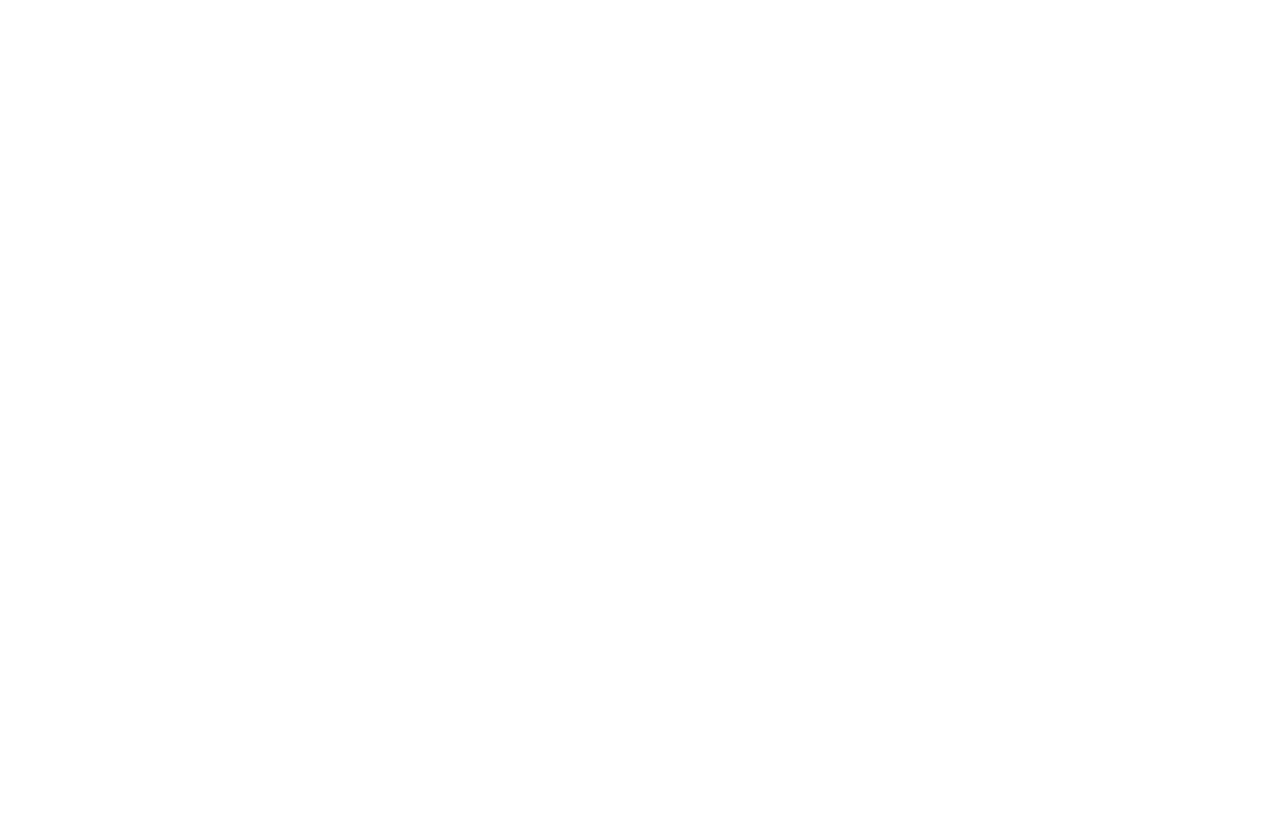
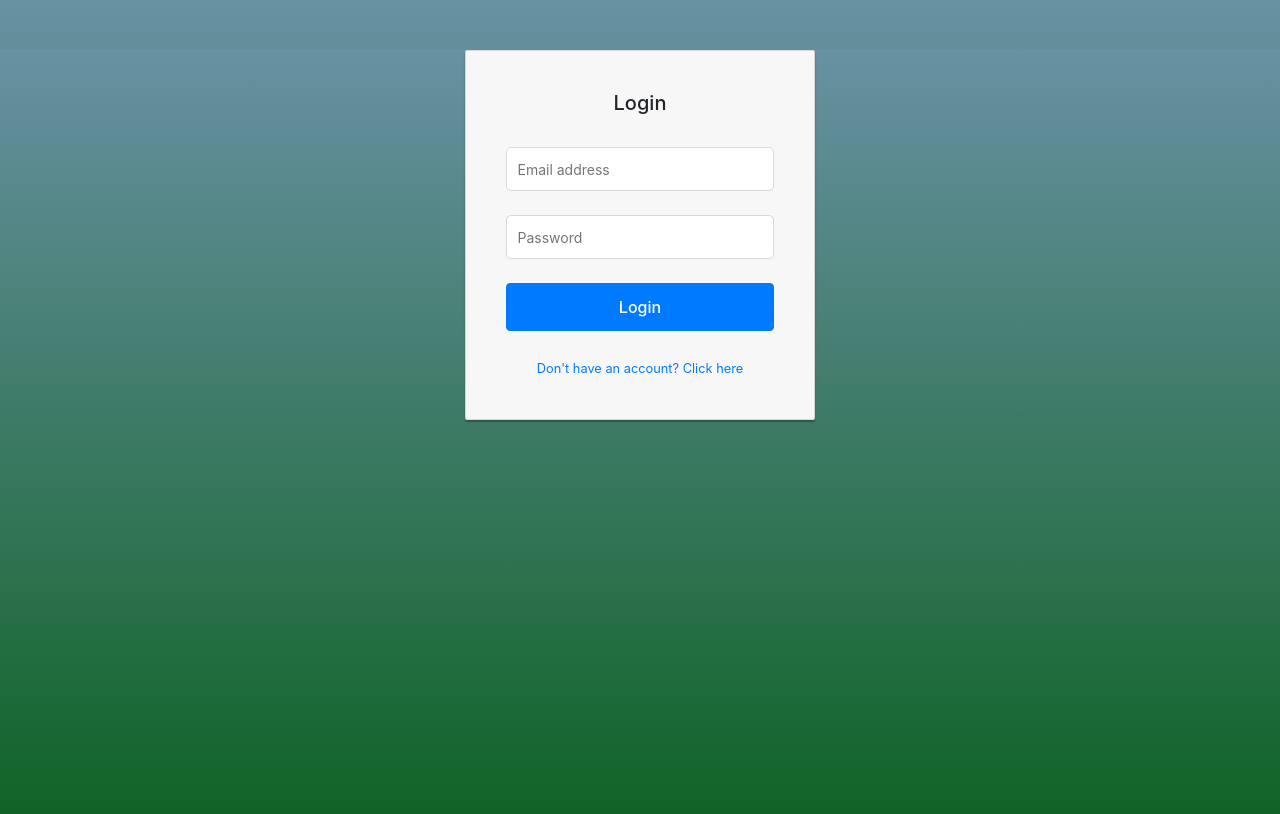
Before and after one commit to iamsoinspiring/client, a plain HTML site: page index.html in a window 1280 px wide. Drawn offline with nearby package versions, Linux system fonts and the light colour scheme.

```diff
--- /dev/null
+++ b/css/loginRegister.css
@@ -0,0 +1,46 @@
+body, html {
+  height: 100%;
+  background-repeat: no-repeat;
+  background-image: linear-gradient(rgb(104, 145, 162), rgb(12, 97, 33));
+}
+
+.card-container.card {
+  max-width: 350px;
+  padding: 40px 40px;
+}
+
+input {
+  border-radius: 5px;
+  border-style: solid;
+  border-width: 0.5px;
+  border-color: #d7d7d7;
+  padding: 0.75em;
+  direction: ltr;
+  height: 44px;
+  font-size: 14px;
+  box-sizing: border-box;
+}
+
+.card {
+  background-color: #F7F7F7;
+  /* just in case there no content*/
+  padding: 20px 25px 30px;
+  margin: 0 auto 25px;
+  margin-top: 50px;
+  /* shadows and rounded borders */
+  -moz-border-radius: 2px;
+  -webkit-border-radius: 2px;
+  border-radius: 2px;
+  -moz-box-shadow: 0px 2px 2px rgba(0, 0, 0, 0.3);
+  -webkit-box-shadow: 0px 2px 2px rgba(0, 0, 0, 0.3);
+  box-shadow: 0px 2px 2px rgba(0, 0, 0, 0.3);
+}
+
+.btn {
+  font-weight: 500;
+  height: 48px;
+  -moz-user-select: none;
+  -webkit-user-select: none;
+  user-select: none;
+  cursor: default;
+}
--- a/index.html
+++ b/index.html
@@ -4,9 +4,29 @@
   <meta charset="UTF-8">
   <meta name="viewport" content="width=device-width, initial-scale=1.0">
   <meta http-equiv="X-UA-Compatible" content="ie=edge">
+  <link rel="stylesheet" href="https://cdnjs.cloudflare.com/ajax/libs/twitter-bootstrap/4.1.2/css/bootstrap.min.css" />
+  <link rel="stylesheet" href="css/loginRegister.css">
   <title>Login</title>
 </head>
 <body>
+  <div id="app">
+    <div class="container">
+      <div class="card card-container">
+        <h5 style="align-self: center">Login</h5>
+        <br>
+        <!-- <h5>{{ error }}</h5> -->
+        <input type="text" id="email" v-model="email" placeholder="Email address"><br>
+        <input type="password" id="password" v-model="password" placeholder="Password"><br>
+        <button class="btn btn-primary btn-block btn-signin" v-on:click="userLogin">Login</button><br>
+        <a href="http://localhost:8080/register.html" style="align-self: center"><small>Don't have an account? Click here</small></a>
+        <small style="align-self: center">{{ error }}</small>
+      </div>
 
+    </div>
+  </div>
+
+  <script src="https://cdnjs.cloudflare.com/ajax/libs/axios/0.18.0/axios.min.js"></script>
+  <script src="https://cdn.jsdelivr.net/npm/vue/dist/vue.js"></script>
+  <script src="scripts/login.js"></script>
 </body>
 </html>
--- /dev/null
+++ b/scripts/login.js
@@ -0,0 +1,29 @@
+var vm = new Vue({
+  el: '#app',
+  data: {
+    email: '',
+    password: '',
+    error: null
+  },
+  methods: {
+    userLogin() {
+      axios.post('http://35.240.248.109/login', {
+        // email: this.email,
+        // password: this.password
+      }, {})
+      .then(response => {
+        // let token = response.data.token // CHANGE SOON
+        if (token) {
+          localStorage.setItem('token', token)
+          window.location.href = "http://iamsoinspiring.xendit.party/dashboard.html"
+        } else {
+          // this.error = response.data.error // CHANGE SOON
+        }
+      })
+      .catch(err => {
+        console.log(err)
+        this.error = err
+      })
+    }
+  }
+})
```
Also changed, not shown: dashboard.html (+72 -0 lines), register.html (+19 -0 lines), scripts/register.js (added, +29 -0 lines), css/style.css (added), scripts/dashboard.js (added), scripts/mainPage.js (deleted).
